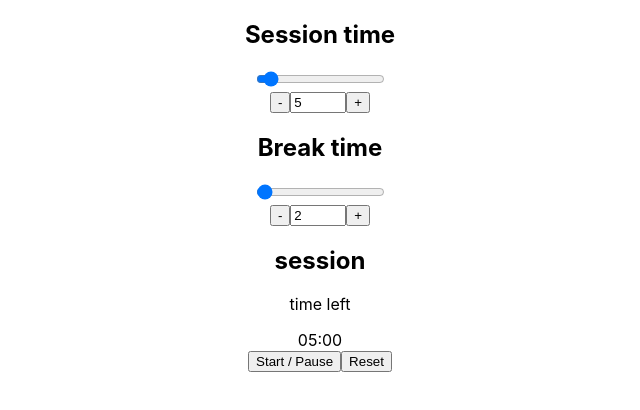
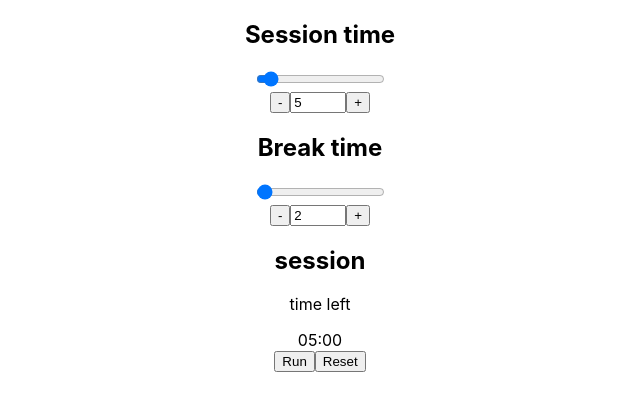
Before and after one commit to t1ml3arn-test-assignments/pomodoro-timer-react, a React (Create React App) app: page / in a window 1280 px wide. Shown: the top 410 px of the page, without its empty margins (320-960 px from the left). Built offline with nearby package versions, Linux system fonts and the light colour scheme.

Commit message:
change stop/start button text depending on passed props

```diff
--- a/src/Controls.js
+++ b/src/Controls.js
@@ -3,11 +3,13 @@ import PropTypes from "prop-types"
 
 function Controls(props) {
 
-  const {resetTimer, stopStartTimer} = props
+  const {resetTimer, stopStartTimer, isPaused} = props
+
+  const startLabel = isPaused ? 'Run' : 'Pause'
 
   return (
     <div>
-      <button onClick={ stopStartTimer }>Start / Pause</button>
+      <button onClick={ stopStartTimer }>{ startLabel }</button>
       <button onClick={ resetTimer }>Reset</button>
     </div>
   )
@@ -16,6 +18,7 @@ function Controls(props) {
 Controls.propTypes = {
   resetTimer: PropTypes.func.isRequired,
   stopStartTimer: PropTypes.func.isRequired,
+  isPaused: PropTypes.bool
 }
 
 export default Controls;
```
